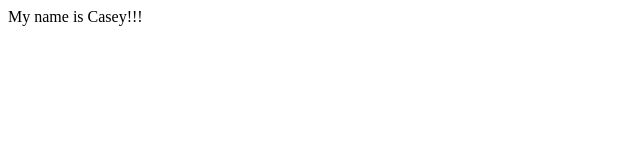
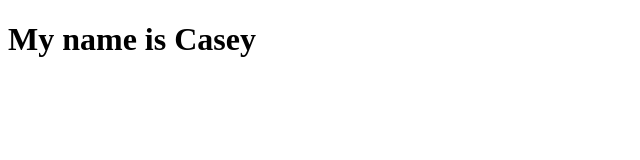
Before and after one commit to CaseySweeney/GitHub-Project, a plain HTML site: page index.html in a window 1280 px wide. Shown: the whole page, without its empty margins (0-640 px from the left). Drawn offline with Linux system fonts and the light colour scheme.

Commit message:
initial commit

```diff
--- a/index.html
+++ b/index.html
@@ -7,6 +7,6 @@
     <title>Document</title>
 </head>
 <body>
-    <hi>My name is Casey!!!</hi>
+<h1>My name is Casey</h1>
 </body>
 </html>
```
